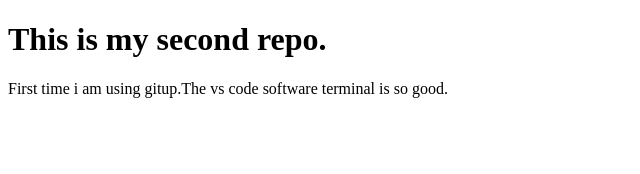
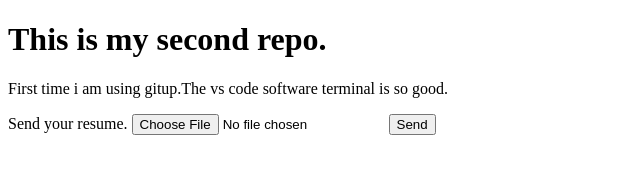
Before and after one commit to rumankazi62/my-second-repo, a plain HTML site: page index.html in a window 1280 px wide. Shown: the whole page, without its empty margins (0-640 px from the left). Drawn offline with Linux system fonts and the light colour scheme.

Commit message:
Added more

```diff
--- a/index.html
+++ b/index.html
@@ -9,5 +9,8 @@
 <body>
   <h1>This is my second repo.</h1>
   <p>First time i am using gitup.The vs code software terminal is so good.</p>
+  Send your resume.
+  <input type="file">
+  <button>Send</button>
 </body>
 </html>
```
